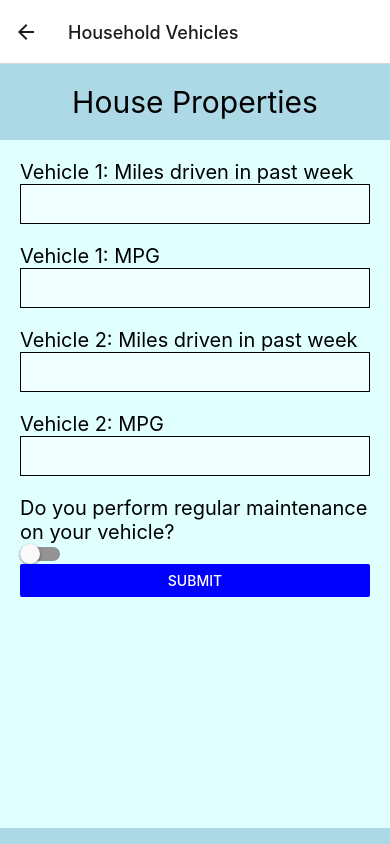
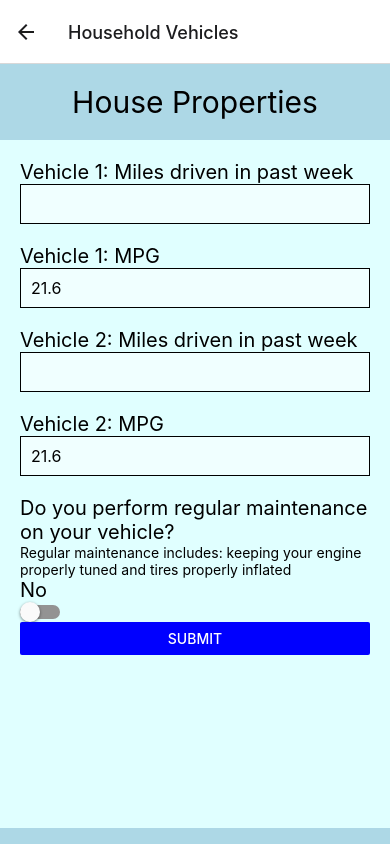
Before and after one commit to avnigarg02/carbon-blueprint, a React Native app: screen /HouseholdVehicles in a window 390 px wide. Built offline with nearby package versions, Linux system fonts and the light colour scheme; no server answers; the database is empty.

Commit message:
vehicles

```diff
--- a/pages/householdVehiclesPage.js
+++ b/pages/householdVehiclesPage.js
@@ -1,22 +1,58 @@
-import React, { useState } from 'react';
-import { StyleSheet,Button, Switch,Text, TextInput, View, KeyboardAvoidingView, ScrollView, Platform } from 'react-native';
-import Header from '../components/Header';
-import { NavigationContainer } from '@react-navigation/native';
-import { createNativeStackNavigator } from '@react-navigation/native-stack';
+import React, { useState, useEffect } from 'react';
+import { StyleSheet, Button, Switch, Text, TextInput, View, KeyboardAvoidingView, ScrollView, Platform } from 'react-native';
+import { ref, set, onValue } from "firebase/database";
+import database from '../config/FirebaseDB';
+import { useRoute } from "@react-navigation/native"
 
-const Inputs = ({navigation}) => {
-  const [v1miles,setv1miles] = useState('');
-  const [v1mpg, setv1mpg] = useState('');
-  const [v2miles,setv2miles] = useState('');
-  const [v2mpg, setv2mpg] = useState('');
+const Inputs = ({ navigation }) => {
+
+  const route = useRoute()
+  const username = route.params?.username
+
+  const [v1miles, setv1miles] = useState('');
+  const [v1mpg, setv1mpg] = useState('21.6');
+  const [v2miles, setv2miles] = useState('');
+  const [v2mpg, setv2mpg] = useState('21.6');
   const [regMaintenance, setRegMaintenance] = useState(false);
+
+  useEffect(() => {
+    const db = database;
+    onValue(ref(db, 'users/' + username + '/vehicles/'), (snapshot) => {
+      if (snapshot.val()?.v1miles) {
+        setv1miles(toString(snapshot.val().v1miles))
+      }
+      if (snapshot.val()?.v1mpg) {
+        setv1mpg(toString(snapshot.val().v1mpg))
+      }
+      if (snapshot.val()?.v2miles) {
+        setv2miles(toString(snapshot.val().v2miles))
+      }
+      if (snapshot.val()?.v2mpg) {
+        setv2mpg(toString(snapshot.val().v2mpg))
+      }
+      if (snapshot.val()?.regMaintenance) {
+        setRegMaintenance(snapshot.val().regMaintenance)
+      }
+    });
+  }, [v1miles, v1mpg, v2miles, v2mpg]);
+
   const toggleSwitch = () => setRegMaintenance(previousState => !previousState);
+
   const handleSubmit = () => {
-    // You can access the form data in formData.people and formData.zip
-    // Perform your storage logic here (e.g., send the data to an API, store it locally, etc.)
+
+    const db = database;
+    set(ref(db, 'users/' + username + '/vehicles/'), {
+      v1miles: parseInt(v1miles),
+      v1mpg: parseInt(v1mpg),
+      v2miles: parseInt(v2miles),
+      v2mpg: parseInt(v2mpg),
+      regMaintenance: regMaintenance,
+      v_emissions: parseInt(v1miles) * 52 / parseInt(v1mpg) * 10484 + parseInt(v2miles) * 52 / parseInt(v2mpg) * 10484
+    });
     navigation.navigate('ModifyHouse')
 
   };
+
   return (
     <ScrollView indicatorStyle="navy" style={houseStyles.scrollContainer}>
       <View style={houseStyles.inputRow}>
@@ -25,6 +61,7 @@ const Inputs = ({navigation}) => {
           <TextInput
             value={v1miles}
             onChangeText={setv1miles}
+            keyboardType="number-pad"
             style={houseStyles.input}
           />
         </View>
@@ -35,7 +72,6 @@ const Inputs = ({navigation}) => {
             onChangeText={setv1mpg}
             keyboardType="number-pad"
             style={houseStyles.input}
-            defaultValue='21.6'
           />
         </View>
         <View style={houseStyles.inputContainer}>
@@ -43,6 +79,7 @@ const Inputs = ({navigation}) => {
           <TextInput
             value={v2miles}
             onChangeText={setv2miles}
+            keyboardType="number-pad"
             style={houseStyles.input}
           />
         </View>
@@ -53,13 +90,14 @@ const Inputs = ({navigation}) => {
             onChangeText={setv2mpg}
             keyboardType="number-pad"
             style={houseStyles.input}
-            defaultValue='21.6'
           />
         </View>
         <View style={houseStyles.inputContainer}>
           <Text style={houseStyles.itemText}>Do you perform regular maintenance on your vehicle?</Text>
+          <Text style={houseStyles.smallText}>Regular maintenance includes: keeping your engine properly tuned and tires properly inflated</Text>
+          <Text style={houseStyles.itemText}>{regMaintenance ? 'Yes' : 'No'}</Text>
           <Switch
-            sytle = {houseStyles.input}
+            sytle={houseStyles.input}
             onValueChange={toggleSwitch}
             value={regMaintenance}
           />
@@ -73,7 +111,7 @@ const Inputs = ({navigation}) => {
     </ScrollView>
   );
 }
-const HousePage = ({navigation}) => {
+const HousePage = ({ navigation }) => {
   return (
     <>
       <View style={houseStyles.container}>
@@ -117,6 +155,10 @@ const HousePage = ({navigation}) => {
     fontSize: 20,
     margin: 0,
   },
+  smallText: {
+    fontSize: 14,
+    margin: 0,
+  },
   input: {
     height: 40,
     marginBottom: 20,
```
Lines whose indentation alone changed are shown as unchanged.
